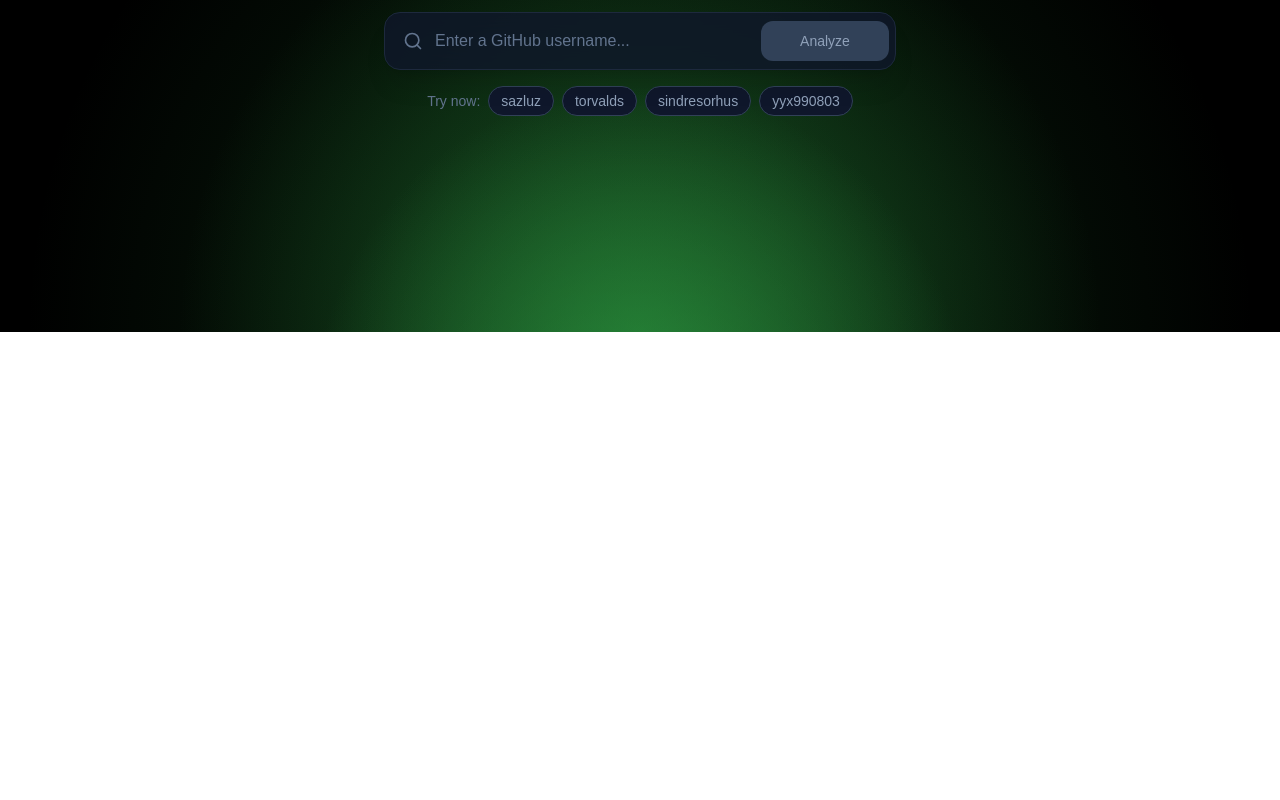
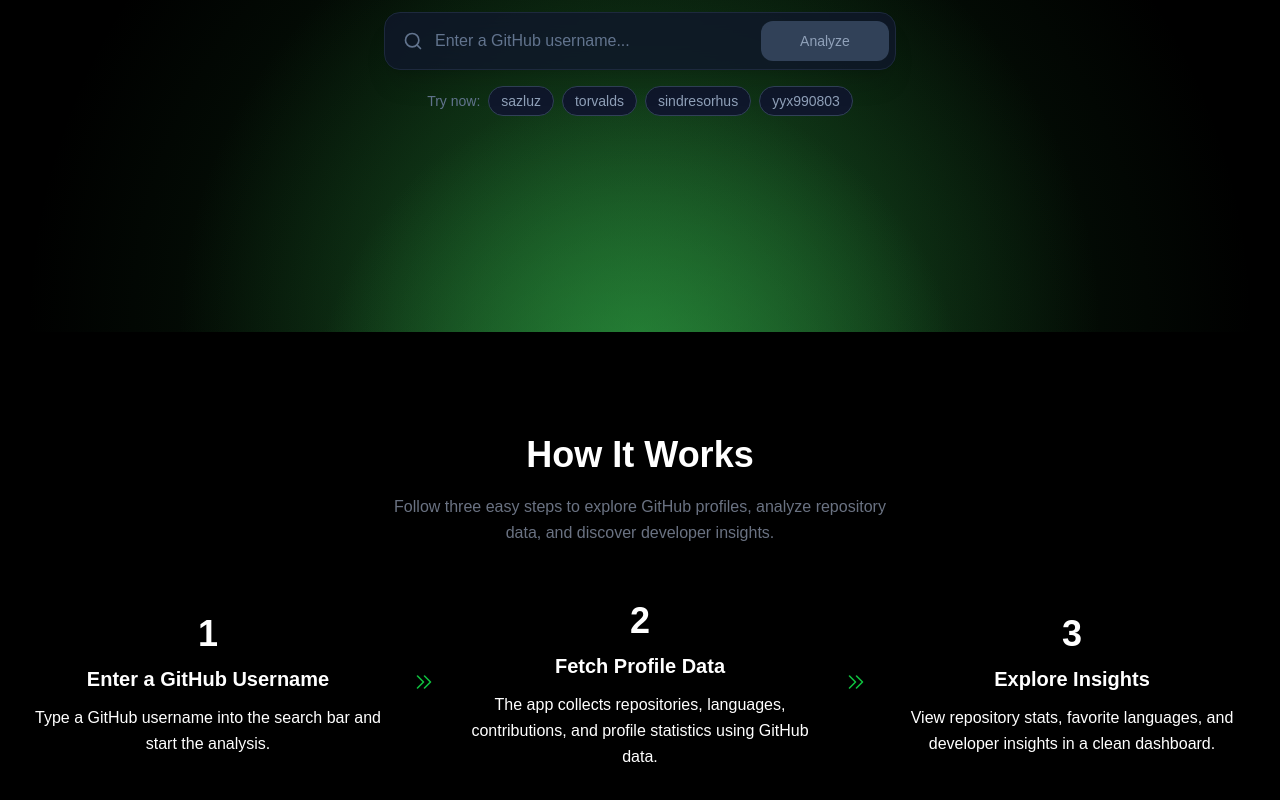
Before and after one commit to sazluz/github-profile, a React (Vite) app: page / in a window 1280 px wide. Shown: the part 468-1268 px from the top of the page. Before the commit the page ends 800 px from the top, so only its background shows below. Built offline with nearby package versions, Linux system fonts and the light colour scheme; a web font is replaced by a local one.

Commit message:
How it works section

```diff
--- a/src/App.jsx
+++ b/src/App.jsx
@@ -2,6 +2,7 @@ import { useState } from 'react'
 import './App.css'
 import Hero from './components/Hero'
 import Navbar from './components/Navbar'
+import HowItWorks from './components/HowItWorks'
 
 function App() {
   return (
@@ -20,6 +21,7 @@ function App() {
      <Navbar />
      <Hero />
 </div>
+     <HowItWorks />
     </>
   )
 }
--- a/src/components/HowItWorks.jsx
+++ b/src/components/HowItWorks.jsx
@@ -0,0 +1,62 @@
+import React from 'react'
+
+const HowItWorks = () => {
+  return (
+    <div>
+    <section className="py-24 relative">
+        <div className="w-full max-w-7xl px-4 md:px-5 lg:px-5 mx-auto">
+            <div className="w-full flex-col justify-start items-center lg:gap-12 gap-10 inline-flex">
+                <div className="w-full flex-col justify-start items-center gap-3 flex">
+                    <h2 className="w-full text-center text-white text-4xl font-bold font-manrope leading-normal">How It
+                        Works</h2>
+                    <p className="w-full text-center text-gray-500 text-base font-normal leading-relaxed">Follow three easy steps to explore GitHub profiles, analyze repository <br></br> data, and discover developer insights.</p>
+                </div>
+                <div className="w-full justify-start items-center gap-4 flex md:flex-row flex-col">
+                    <div className="grow shrink basis-0 flex-col justify-start items-center gap-2.5 inline-flex">
+                        <div className="self-stretch flex-col justify-start items-center gap-0.5 flex">
+                            <h3
+                                className="self-stretch text-center text-white text-4xl font-extrabold font-manrope leading-normal">
+                                1</h3>
+                            <h4 className="self-stretch text-center text-white text-xl font-semibold leading-8">Enter a GitHub Username</h4>
+                        </div>
+                        <p className="self-stretch text-center text-white text-base font-normal leading-relaxed">Type a GitHub username into the search bar and start the analysis.</p>
+                    </div>
+                    <svg className="md:flex hidden" xmlns="http://www.w3.org/2000/svg" width="24" height="24"
+                        viewBox="0 0 24 24" fill="none">
+                        <path d="M5.50159 6L11.5018 12.0002L5.49805 18.004M12.5016 6L18.5018 12.0002L12.498 18.004"
+                            stroke="#0FBF3E" stroke-width="1.6" stroke-linecap="round" stroke-linejoin="round" />
+                    </svg>
+                    <div className="grow shrink basis-0 flex-col justify-start items-center gap-2.5 inline-flex">
+                        <div className="self-stretch flex-col justify-start items-center gap-0.5 flex">
+                            <h3
+                                className="self-stretch text-center text-white text-4xl font-extrabold font-manrope leading-normal">
+                                2</h3>
+                            <h4 className="self-stretch text-center text-white text-xl font-semibold leading-8">
+                                Fetch Profile Data</h4>
+                        </div>
+                        <p className="self-stretch text-center text-white text-base font-normal leading-relaxed">The app collects repositories, languages, contributions, and profile statistics using GitHub data.</p>
+                    </div>
+                    <svg className="md:flex hidden" xmlns="http://www.w3.org/2000/svg" width="24" height="24"
+                        viewBox="0 0 24 24" fill="none">
+                        <path d="M5.50159 6L11.5018 12.0002L5.49805 18.004M12.5016 6L18.5018 12.0002L12.498 18.004"
+                            stroke="#0FBF3E" stroke-width="1.6" stroke-linecap="round" stroke-linejoin="round" />
+                    </svg>
+                    <div className="grow shrink basis-0 flex-col justify-start items-center gap-2.5 inline-flex">
+                        <div className="self-stretch flex-col justify-start items-center gap-0.5 flex">
+                            <h3
+                                className="self-stretch text-center text-white text-4xl font-extrabold font-manrope leading-normal">
+                                3</h3>
+                            <h4 className="self-stretch text-center text-white text-xl font-semibold leading-8">Explore Insights</h4>
+                        </div>
+                        <p className="self-stretch text-center text-white text-base font-normal leading-relaxed">View repository stats, favorite languages, and developer insights in a clean dashboard.</p>
+                    </div>
+                </div>
+            </div>
+        </div>
+    </section>
+
+    </div>
+  )
+}
+
+export default HowItWorks
--- a/src/index.css
+++ b/src/index.css
@@ -5,4 +5,5 @@ body {
   font-optical-sizing: auto;
   font-weight: 400;
   font-style: normal;
+  background-color: black;
 }
```
